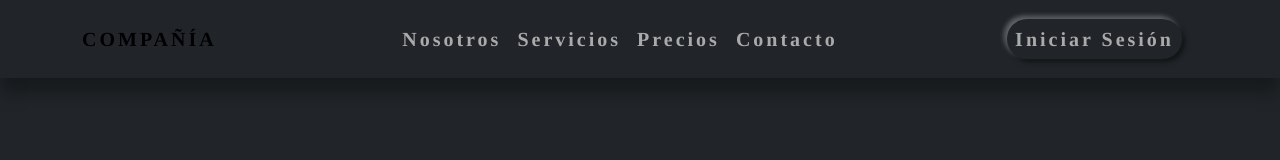
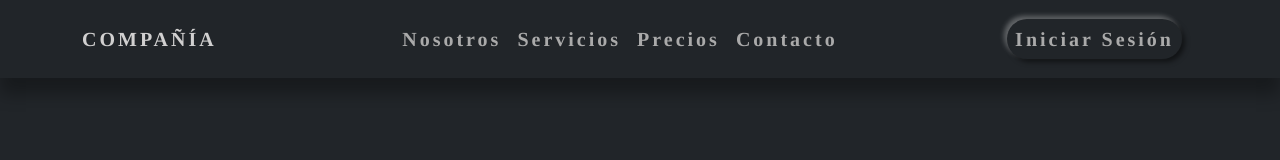
Before and after one commit to Teana-san/Charmed, a plain HTML site: page Frontend_Bootstrap/indexBoot.html in a window 1280 px wide. In both pictures the pointer is over the link "COMPAÑÍA". Drawn offline with nearby package versions, Linux system fonts and the light colour scheme.

```diff
--- a/Frontend_Bootstrap/style.css
+++ b/Frontend_Bootstrap/style.css
@@ -39,4 +39,11 @@
         color: var(--link-color);
         font-weight: 700;
         letter-spacing: 3px;
+        transition: all 0.6s ease;
     }
+
+    a:hover,
+    .navbar-brand:hover,
+    .nav-link:hover {
+        color: var(--main-text-color);
+    }
```
Also changed, not shown: Frontend/css/main.css (renamed from Frontend/main.css), Frontend/css/reset.css (renamed from Frontend/reset.css).
